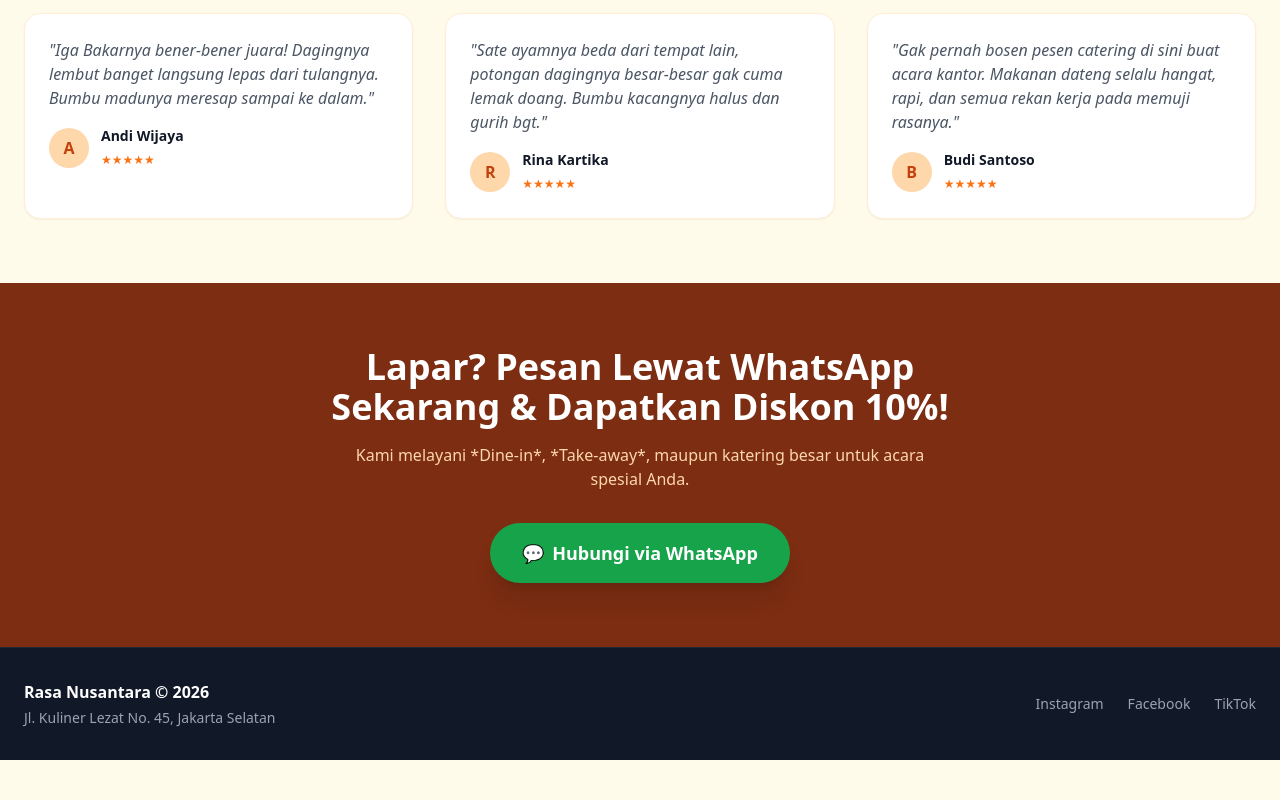
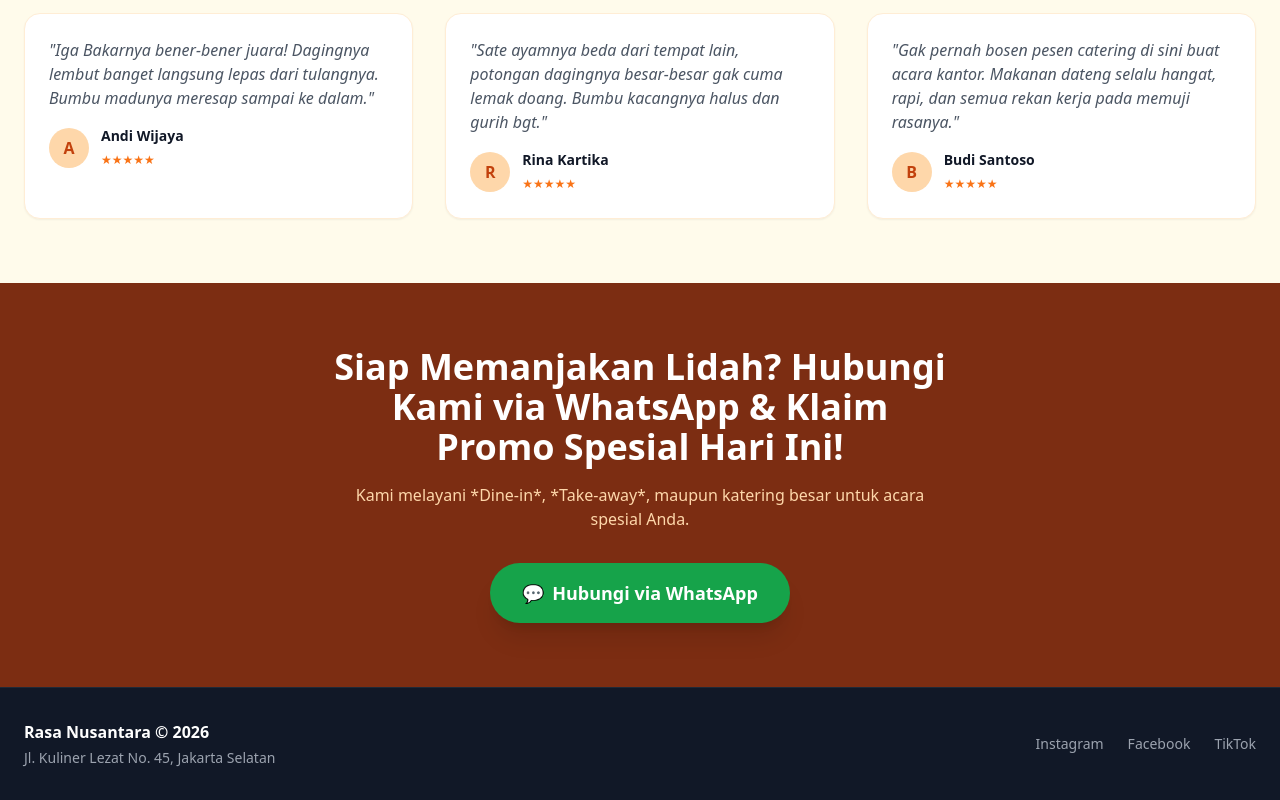
Before and after one commit to nazwaauliap/uts-pm, a plain HTML site: page index.html in a window 1280 px wide. Shown: the part 2047-2847 px from the top of the page. Before the commit the page ends 2807 px from the top, so only its background shows below. Drawn offline with nearby package versions, Linux system fonts and the light colour scheme.

Commit message:
Tugas 3: Mengubah Kalimat Ajakan Bertindak (CTA Title)

```diff
--- a/index.html
+++ b/index.html
@@ -186,7 +186,7 @@
     <!-- CALL TO ACTION (CTA) / PEMESANAN -->
     <section id="kontak" class="bg-orange-900 text-white py-16">
         <div class="container mx-auto px-6 text-center max-w-2xl">
-            <h2 class="text-3xl md:text-4xl font-bold">Lapar? Pesan Lewat WhatsApp Sekarang & Dapatkan Diskon 10%!</h2>
+            <h2 class="text-3xl md:text-4xl font-bold">Siap Memanjakan Lidah? Hubungi Kami via WhatsApp & Klaim Promo Spesial Hari Ini!</h2>
             <p class="text-orange-200 mt-4">Kami melayani *Dine-in*, *Take-away*, maupun katering besar untuk acara spesial Anda.</p>
             <div class="mt-8">
                 <!-- Gantilah nomor ini dengan nomor WA aslimu -->
```
